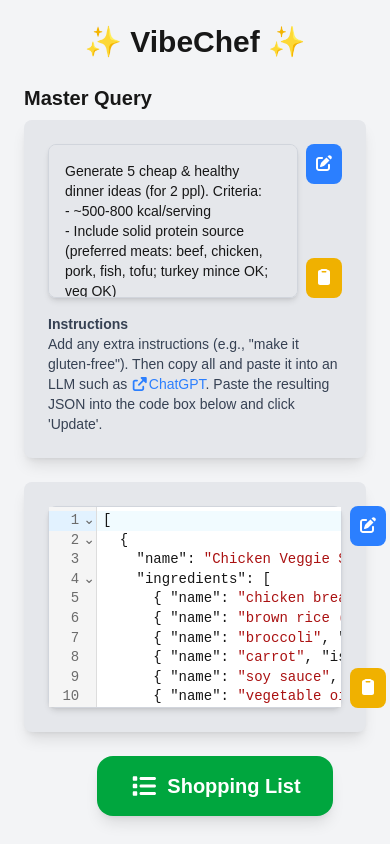
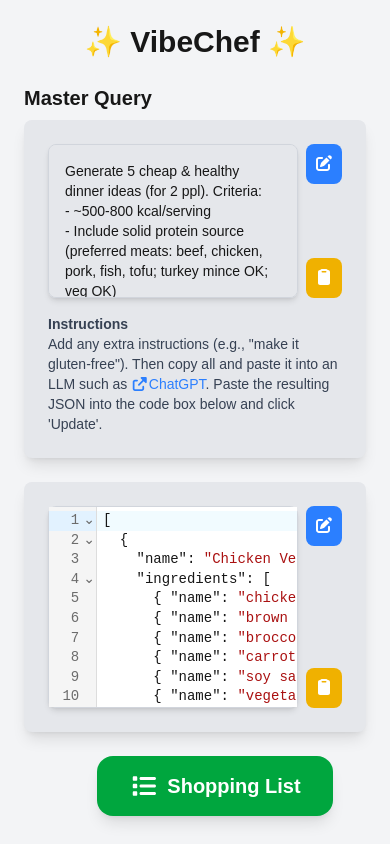
Before and after one commit to trithagoras/WebChef, a Next.js app: page / in a window 390 px wide. Shown: the top 844 px of the page. Built offline with nearby package versions, Linux system fonts and the light colour scheme.

Commit message:
*properly* fix mobile responsiveness with codemirror

```diff
--- a/app/components/EditableTextBlock.tsx
+++ b/app/components/EditableTextBlock.tsx
@@ -150,7 +150,7 @@ const EditableTextBlock = ({ mode, onSave }: EditableTextBlockProps) => {
       onChange={setText}
       extensions={[jsonLanguage.extension]}
       readOnly={!isEditing}
-      className="w-full max-w-3xl bg-white read-only:bg-gray-200 text-sm border border-gray-300 rounded-lg shadow-md resize-none focus:ring-2 focus:ring-blue-500 focus:outline-none"
+      className="flex-1 min-w-0 w-full bg-white text-sm border border-gray-300 rounded-lg shadow-md"
     />)
     .exhaustive();
 
```
